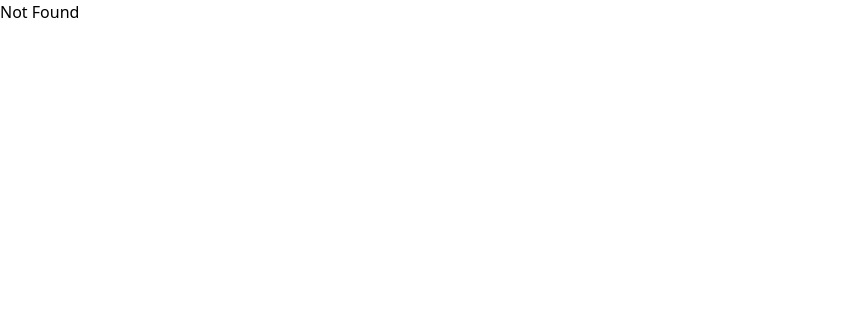
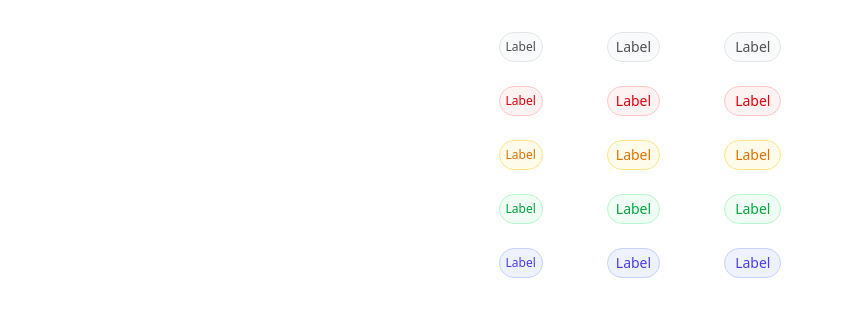
Before and after one commit to kevinleaves/vault, a React (Vite) app: page /badge in a window 1280 px wide. Shown: the top 316 px of the page, without its empty margins (0-843 px from the left). Built offline with nearby package versions, Linux system fonts and the light colour scheme.

Commit message:
finish badge component

```diff
--- a/src/routeTree.gen.ts
+++ b/src/routeTree.gen.ts
@@ -13,6 +13,7 @@
 import { Route as rootRoute } from './routes/__root'
 import { Route as IndexImport } from './routes/index'
 import { Route as ButtonIndexImport } from './routes/button/index'
+import { Route as BadgeIndexImport } from './routes/badge/index'
 
 // Create/Update Routes
 
@@ -28,6 +29,12 @@ const ButtonIndexRoute = ButtonIndexImport.update({
   getParentRoute: () => rootRoute,
 } as any)
 
+const BadgeIndexRoute = BadgeIndexImport.update({
+  id: '/badge/',
+  path: '/badge/',
+  getParentRoute: () => rootRoute,
+} as any)
+
 // Populate the FileRoutesByPath interface
 
 declare module '@tanstack/react-router' {
@@ -37,6 +44,13 @@ declare module '@tanstack/react-router' {
       path: '/'
       fullPath: '/'
       preLoaderRoute: typeof IndexImport
+      parentRoute: typeof rootRoute
+    }
+    '/badge/': {
+      id: '/badge/'
+      path: '/badge'
+      fullPath: '/badge'
+      preLoaderRoute: typeof BadgeIndexImport
       parentRoute: typeof rootRoute
     }
     '/button/': {
@@ -53,36 +67,41 @@ declare module '@tanstack/react-router' {
 
 export interface FileRoutesByFullPath {
   '/': typeof IndexRoute
+  '/badge': typeof BadgeIndexRoute
   '/button': typeof ButtonIndexRoute
 }
 
 export interface FileRoutesByTo {
   '/': typeof IndexRoute
+  '/badge': typeof BadgeIndexRoute
   '/button': typeof ButtonIndexRoute
 }
 
 export interface FileRoutesById {
   __root__: typeof rootRoute
   '/': typeof IndexRoute
+  '/badge/': typeof BadgeIndexRoute
   '/button/': typeof ButtonIndexRoute
 }
 
 export interface FileRouteTypes {
   fileRoutesByFullPath: FileRoutesByFullPath
-  fullPaths: '/' | '/button'
+  fullPaths: '/' | '/badge' | '/button'
   fileRoutesByTo: FileRoutesByTo
-  to: '/' | '/button'
-  id: '__root__' | '/' | '/button/'
+  to: '/' | '/badge' | '/button'
+  id: '__root__' | '/' | '/badge/' | '/button/'
   fileRoutesById: FileRoutesById
 }
 
 export interface RootRouteChildren {
   IndexRoute: typeof IndexRoute
+  BadgeIndexRoute: typeof BadgeIndexRoute
   ButtonIndexRoute: typeof ButtonIndexRoute
 }
 
 const rootRouteChildren: RootRouteChildren = {
   IndexRoute: IndexRoute,
+  BadgeIndexRoute: BadgeIndexRoute,
   ButtonIndexRoute: ButtonIndexRoute,
 }
 
@@ -97,11 +116,15 @@ export const routeTree = rootRoute
       "filePath": "__root.tsx",
       "children": [
         "/",
+        "/badge/",
         "/button/"
       ]
     },
     "/": {
       "filePath": "index.tsx"
+    },
+    "/badge/": {
+      "filePath": "badge/index.tsx"
     },
     "/button/": {
       "filePath": "button/index.tsx"
--- /dev/null
+++ b/src/routes/badge/index.tsx
@@ -0,0 +1,107 @@
+import { createFileRoute } from '@tanstack/react-router'
+import { cva } from 'class-variance-authority'
+import type { VariantProps } from 'class-variance-authority'
+import { cn } from '@/lib/utils'
+
+const badgeVariants = cva('inline-flex items-center rounded-2xl', {
+  variants: {
+    variant: {
+      neutral: 'bg-gray-50 border-1 border-neutral-200 text-neutral-600',
+      error: 'bg-red-50 border-1 border-red-200 text-red-600',
+      warning: 'bg-amber-50 border-1 border-amber-200 text-amber-600',
+      success: 'bg-green-50 border-1 border-green-200 text-green-600',
+      brand: 'bg-indigo-50 border-1 border-indigo-200 text-indigo-600',
+    },
+    size: {
+      small: 'px-1.5 py-0.5 text-xs',
+      medium: 'px-2 py-0.5 text-sm',
+      large: 'px-2.5 py-1 text-sm',
+    },
+  },
+  defaultVariants: {
+    variant: 'neutral',
+    size: 'medium',
+  },
+})
+
+interface BadgeProps
+  extends React.HTMLAttributes<HTMLDivElement>,
+    VariantProps<typeof badgeVariants> {
+  children?: React.ReactNode
+}
+
+function Badge({ className, children, variant, size }: BadgeProps) {
+  return (
+    <div className={cn(badgeVariants({ variant, size }), className)}>
+      {children}
+    </div>
+  )
+}
+
+export const Route = createFileRoute('/badge/')({
+  component: RouteComponent,
+})
+
+function RouteComponent() {
+  return (
+    <div className="inline-flex p-8 justify-center w-full">
+      <div className="flex flex-col gap-6">
+        <div className="flex gap-16">
+          <Badge variant="neutral" size="small">
+            <span>Label</span>
+          </Badge>
+          <Badge variant="neutral" size="medium">
+            <span>Label</span>
+          </Badge>
+          <Badge variant="neutral" size="large">
+            <span>Label</span>
+          </Badge>
+        </div>
+        <div className="flex gap-16">
+          <Badge variant="error" size="small">
+            <span>Label</span>
+          </Badge>
+          <Badge variant="error" size="medium">
+            <span>Label</span>
+          </Badge>
+          <Badge variant="error" size="large">
+            <span>Label</span>
+          </Badge>
+        </div>
+        <div className="flex gap-16">
+          <Badge variant="warning" size="small">
+            <span>Label</span>
+          </Badge>
+          <Badge variant="warning" size="medium">
+            <span>Label</span>
+          </Badge>
+          <Badge variant="warning" size="large">
+            <span>Label</span>
+          </Badge>
+        </div>
+        <div className="flex gap-16">
+          <Badge variant="success" size="small">
+            <span>Label</span>
+          </Badge>
+          <Badge variant="success" size="medium">
+            <span>Label</span>
+          </Badge>
+          <Badge variant="success" size="large">
+            <span>Label</span>
+          </Badge>
+        </div>
+        <div className="flex gap-16">
+          <Badge variant="brand" size="small">
+            <span>Label</span>
+          </Badge>
+          <Badge variant="brand" size="medium">
+            <span>Label</span>
+          </Badge>
+          <Badge variant="brand" size="large">
+            <span>Label</span>
+          </Badge>
+        </div>
+      </div>
+    </div>
+  )
+}
--- a/src/routes/button/index.tsx
+++ b/src/routes/button/index.tsx
@@ -53,6 +53,7 @@ const button = cva(
     },
   },
 )
+
 function Button({
   children,
   variant,
```
